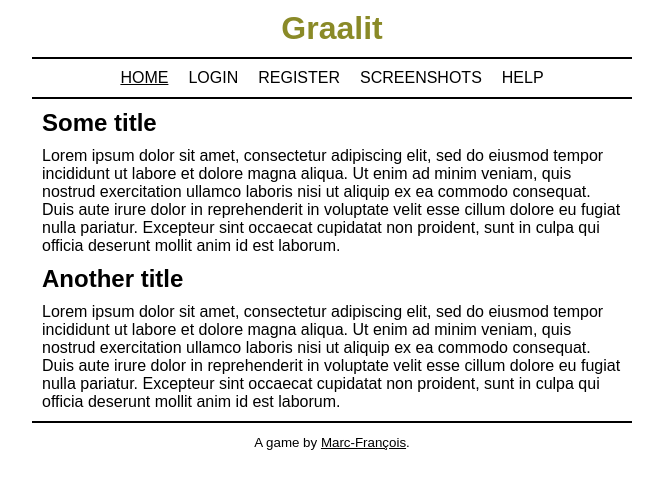
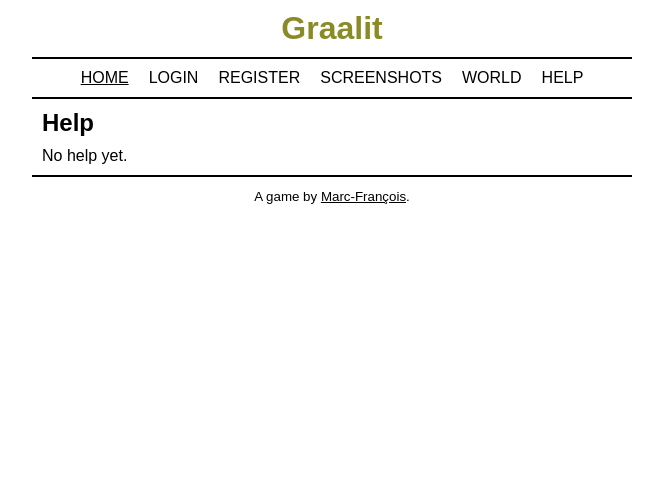
Before and after one commit to mfcochauxlaberge/graalit-client, a React app: page /help in a window 1280 px wide. Shown: the top 488 px of the page, without its empty margins (308-971 px from the left). Built offline with nearby package versions, Linux system fonts and the light colour scheme.

Commit message:
Implement basic navigation

```diff
--- a/package.json
+++ b/package.json
@@ -32,6 +32,8 @@
   },
   "dependencies": {
     "react": "^16.4.2",
-    "react-dom": "^16.4.2"
+    "react-dom": "^16.4.2",
+    "react-router": "^4.3.1",
+    "react-router-dom": "^4.3.1"
   }
 }
--- a/src/App.jsx
+++ b/src/App.jsx
@@ -1,9 +1,16 @@
 // React
 import React, { Component, Fragment } from 'react'
 import ReactDOM from 'react-dom'
+import { BrowserRouter, Route } from 'react-router-dom'
 
 // Components
 import Menu from './Menu.jsx'
+import Home from './Home.jsx'
+import Login from './Login.jsx'
+import Register from './Register.jsx'
+import Screenshots from './Screenshots.jsx'
+import World from './World.jsx'
+import Help from './Help.jsx'
 
 class App extends Component {
   constructor(props) {
@@ -12,21 +19,25 @@ class App extends Component {
 
   render() {
     return (
+      <BrowserRouter>
         <Fragment>
           <header id="header">
             <h1>Graalit</h1>
             <Menu />
           </header>
           <div id="content">
-          <h2>Some title</h2>
-          <p>Lorem ipsum dolor sit amet, consectetur adipiscing elit, sed do eiusmod tempor incididunt ut labore et dolore magna aliqua. Ut enim ad minim veniam, quis nostrud exercitation ullamco laboris nisi ut aliquip ex ea commodo consequat. Duis aute irure dolor in reprehenderit in voluptate velit esse cillum dolore eu fugiat nulla pariatur. Excepteur sint occaecat cupidatat non proident, sunt in culpa qui officia deserunt mollit anim id est laborum.</p>
-          <h2>Another title</h2>
-          <p>Lorem ipsum dolor sit amet, consectetur adipiscing elit, sed do eiusmod tempor incididunt ut labore et dolore magna aliqua. Ut enim ad minim veniam, quis nostrud exercitation ullamco laboris nisi ut aliquip ex ea commodo consequat. Duis aute irure dolor in reprehenderit in voluptate velit esse cillum dolore eu fugiat nulla pariatur. Excepteur sint occaecat cupidatat non proident, sunt in culpa qui officia deserunt mollit anim id est laborum.</p>
+            <Route exact path="/" component={Home} />
+            <Route exact path="/login" component={Login} />
+            <Route exact path="/register" component={Register} />
+            <Route exact path="/screenshots" component={Screenshots} />
+            <Route exact path="/world" component={World} />
+            <Route exact path="/help" component={Help} />
           </div>
           <footer id="footer">
             <small>A game by <a href="https://mfcl.io">Marc-François</a>.</small>
           </footer>
         </Fragment>
+      </BrowserRouter>
     )
   }
 }
--- /dev/null
+++ b/src/Help.jsx
@@ -0,0 +1,19 @@
+// React
+import React, { Component, Fragment } from 'react'
+
+class Help extends Component {
+  constructor(props) {
+    super(props)
+  }
+
+  render() {
+    return (
+      <Fragment>
+        <h2>Help</h2>
+        <p>No help yet.</p>
+      </Fragment>
+    )
+  }
+}
+
+export default Help
--- /dev/null
+++ b/src/Home.jsx
@@ -0,0 +1,21 @@
+// React
+import React, { Component, Fragment } from 'react'
+
+class Home extends Component {
+  constructor(props) {
+    super(props)
+  }
+
+  render() {
+    return (
+      <Fragment>
+        <h2>Some title</h2>
+        <p>Lorem ipsum dolor sit amet, consectetur adipiscing elit, sed do eiusmod tempor incididunt ut labore et dolore magna aliqua. Ut enim ad minim veniam, quis nostrud exercitation ullamco laboris nisi ut aliquip ex ea commodo consequat. Duis aute irure dolor in reprehenderit in voluptate velit esse cillum dolore eu fugiat nulla pariatur. Excepteur sint occaecat cupidatat non proident, sunt in culpa qui officia deserunt mollit anim id est laborum.</p>
+        <h2>Another title</h2>
+        <p>Lorem ipsum dolor sit amet, consectetur adipiscing elit, sed do eiusmod tempor incididunt ut labore et dolore magna aliqua. Ut enim ad minim veniam, quis nostrud exercitation ullamco laboris nisi ut aliquip ex ea commodo consequat. Duis aute irure dolor in reprehenderit in voluptate velit esse cillum dolore eu fugiat nulla pariatur. Excepteur sint occaecat cupidatat non proident, sunt in culpa qui officia deserunt mollit anim id est laborum.</p>
+      </Fragment>
+    )
+  }
+}
+
+export default Home
--- /dev/null
+++ b/src/Login.jsx
@@ -0,0 +1,19 @@
+// React
+import React, { Component, Fragment } from 'react'
+
+class Login extends Component {
+  constructor(props) {
+    super(props)
+  }
+
+  render() {
+    return (
+      <Fragment>
+        <h2>Login</h2>
+        <p>No login form yet.</p>
+      </Fragment>
+    )
+  }
+}
+
+export default Login
--- a/src/Menu.jsx
+++ b/src/Menu.jsx
@@ -1,5 +1,7 @@
+// React
 import React, { Component } from 'react'
 import ReactDOM from 'react-dom'
+import { Link } from 'react-router-dom'
 
 class Menu extends Component {
   constructor(props) {
@@ -10,16 +12,16 @@ class Menu extends Component {
     return (
       <div id="main-menu">
         <ul>
-          <li><a href="#" className="active">Home</a></li>
-          <li><a href="#">Login</a></li>
-          <li><a href="#">Register</a></li>
-          <li><a href="#">Screenshots</a></li>
-          {/* <li><a href="#">Map</a></li>
-          <li><a href="#">Overview</a></li>
-          <li><a href="#">Lab</a></li>
-          <li><a href="#">Schedule</a></li>
-          <li><a href="#">World</a></li> */}
-          <li><a href="#">Help</a></li>
+          <li><Link to="/" className="active">Home</Link></li>
+          <li><Link to="/login">Login</Link></li>
+          <li><Link to="/register">Register</Link></li>
+          <li><Link to="/screenshots">Screenshots</Link></li>
+          {/* <li><Link to="/map">Map</Link></li>
+          <li><Link to="/overview">Overview</Link></li>
+          <li><Link to="/lab">Lab</Link></li>
+          <li><Link to="/screenshot">Schedule</Link></li> */}
+          <li><Link to="/world">World</Link></li>
+          <li><Link to="/help">Help</Link></li>
         </ul>
       </div>
     )
--- /dev/null
+++ b/src/Register.jsx
@@ -0,0 +1,19 @@
+// React
+import React, { Component, Fragment } from 'react'
+
+class Register extends Component {
+  constructor(props) {
+    super(props)
+  }
+
+  render() {
+    return (
+      <Fragment>
+        <h2>Register</h2>
+        <p>No registration form yet.</p>
+      </Fragment>
+    )
+  }
+}
+
+export default Register
--- /dev/null
+++ b/src/Screenshots.jsx
@@ -0,0 +1,19 @@
+// React
+import React, { Component, Fragment } from 'react'
+
+class Screenshots extends Component {
+  constructor(props) {
+    super(props)
+  }
+
+  render() {
+    return (
+      <Fragment>
+        <h2>Screenshots</h2>
+        <p>No screenshots yet.</p>
+      </Fragment>
+    )
+  }
+}
+
+export default Screenshots
--- /dev/null
+++ b/src/World.jsx
@@ -0,0 +1,19 @@
+// React
+import React, { Component, Fragment } from 'react'
+
+class World extends Component {
+  constructor(props) {
+    super(props)
+  }
+
+  render() {
+    return (
+      <Fragment>
+        <h2>World</h2>
+        <p>No world yet.</p>
+      </Fragment>
+    )
+  }
+}
+
+export default World
```
Also changed, not shown: 1 other file (tests, documents, lock files or other folders). Lines whose indentation alone changed are shown as unchanged.
